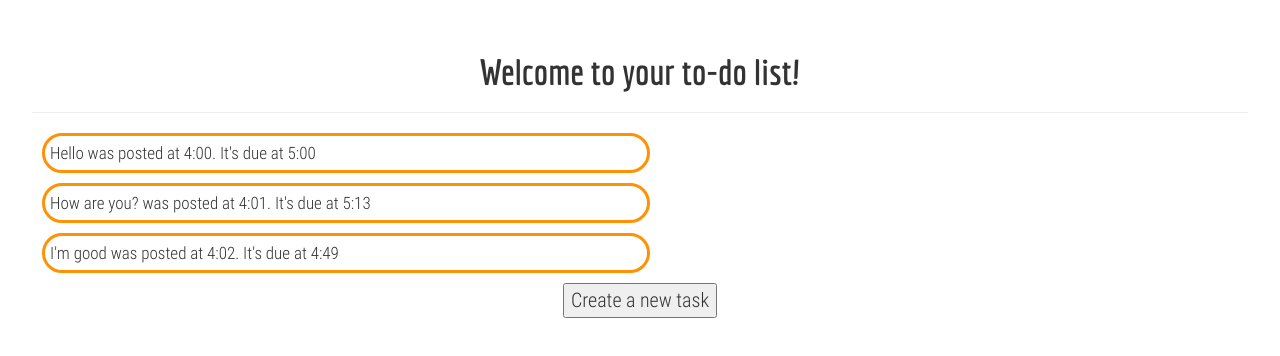
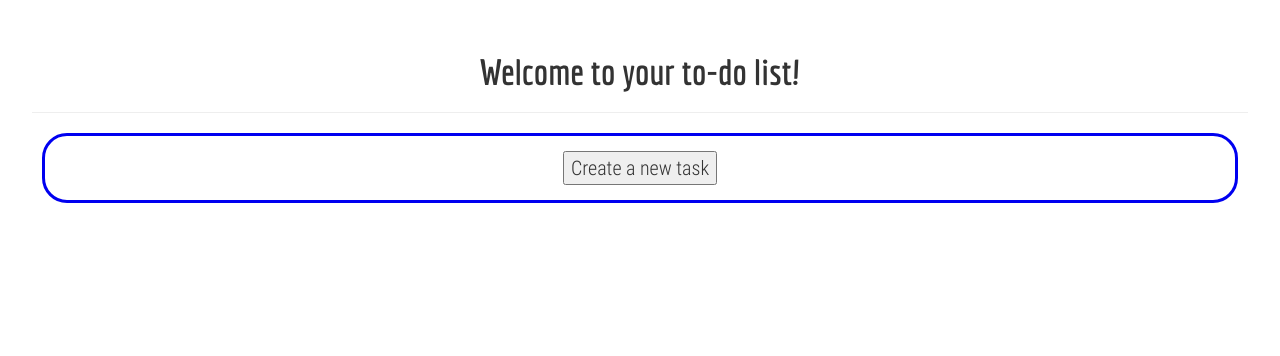
Before and after one commit to dakshsriv/react-to-do, a React (Vite) app: page / in a window 1280 px wide. Shown: the top 356 px of the page. Built offline with nearby package versions, Linux system fonts and the light colour scheme.

Commit message:
Checkpoint 2

```diff
--- a/src/components/Create.js
+++ b/src/components/Create.js
@@ -5,6 +5,7 @@ class Create extends Component {
     state = { newEntry: ""};
 
     updateNewEntry = event => {
+        console.log("updateNewEntry has been triggered");
         console.log('event.target.value', event.target.value);
         this.setState({newEntry: event.target.value});
     }
@@ -12,12 +13,10 @@ class Create extends Component {
     onTrigger = (event) => {
         console.log(this.state.newEntry);
         this.props.parentCallback(this.state.newEntry);
-        event.preventDefault();
-    }
+        }
 
-    nullify = () => {
-        this.setState({newEntry: ""});
-        this.onTrigger();
+    cancelEntry = () => {
+        this.props.parentCallback("");
     }
 
     render() {
@@ -28,13 +27,14 @@ class Create extends Component {
                 <form onSubmit={this.onTrigger}>
                     <label>
                         Name:
-                        <textarea rows={7} cols={90} onChange={this.updateNewEntry}>
+                        <textarea rows={7} cols={90} value={this.state.newEntry} onChange={this.updateNewEntry}>
                         Enter your note here
                         </textarea>
                     </label>
                     <input type="submit" value="Submit" />
+                    <input type="reset" value="Reset" />
                     <div style={{display: 'inline-block'}}>
-                        <button onClick={this.nullify}>Cancel</button>
+                        <button onClick={this.cancelEntry}>Cancel</button>
                     </div>
                 </form>
 
--- a/src/components/List.js
+++ b/src/components/List.js
@@ -4,7 +4,7 @@ import { Link } from 'react-router-dom';
 import Create from './Create';
 
 class List extends Component {
-    state = { entries: [{text: "Hello",  timeCreation: "4:00", timeDue: "5:00"}, {text: "How are you?",  timeCreation: "4:01", timeDue: "5:13"}, {text: "I'm good",  timeCreation: "4:02", timeDue: "4:49"}], isCreate: false};
+    state = { entries: [], isCreate: false};
 
     Mkjsx = props => {
         //console.log(props);
@@ -31,11 +31,12 @@ class List extends Component {
         this.setState({entries: oldValues});
         this.toggleIsCreate();
     }
+
     render() {
         // console.log(Checkbox)
         // console.log((this.state.entries).map(entry => {this.mkJSX(entry)}))
         return (
-            <div>
+            <div className="listBox">
 
                 {this.state.isCreate ? (<Create parentCallback = {this.addEntryToState}/>)
                  : (<div>{(this.state.entries).map(entry => (<this.Mkjsx entry={entry}/>))}
--- a/src/index.css
+++ b/src/index.css
@@ -31,3 +31,10 @@ h1, h2, h3, h4, h5 {
     width: 50%;
     font-family: "RobotoCOndensed";
 }
+
+.listBox {
+    border: 3px solid rgb(0, 0, 240);
+    border-radius: 25px;
+    margin: 10px;
+    padding: 15px;
+}
```
Also changed, not shown: 4 other files (tests, documents, lock files or other folders).
